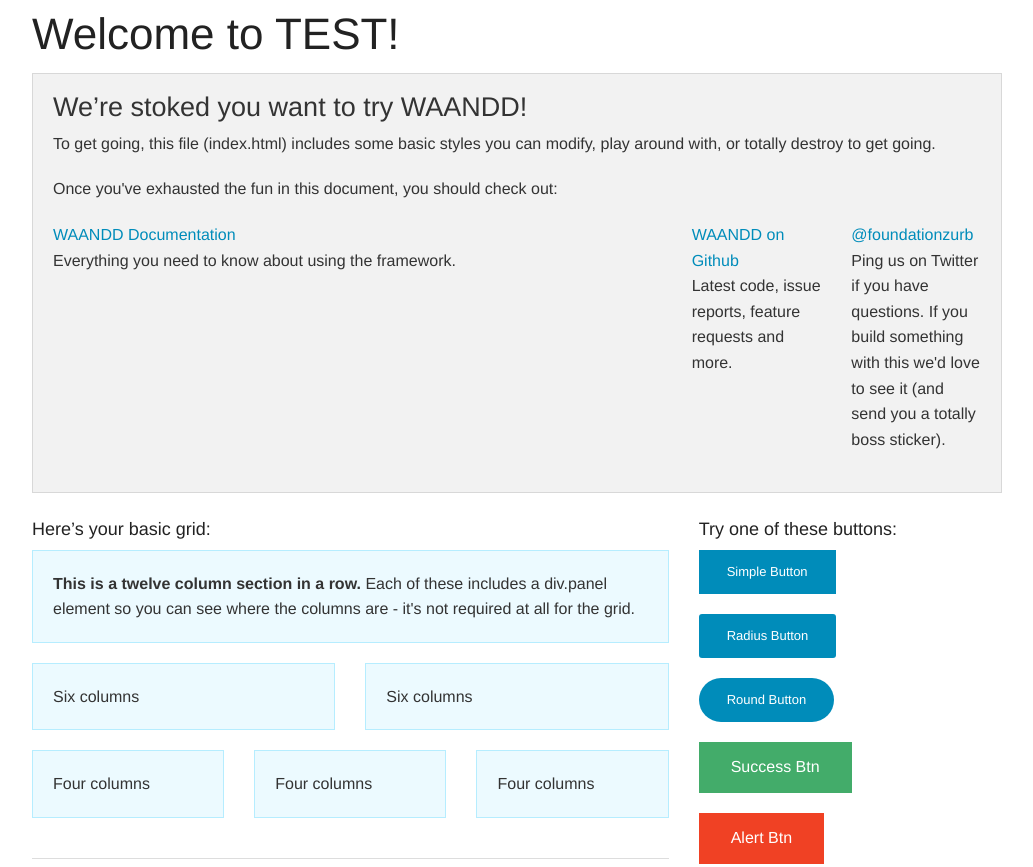
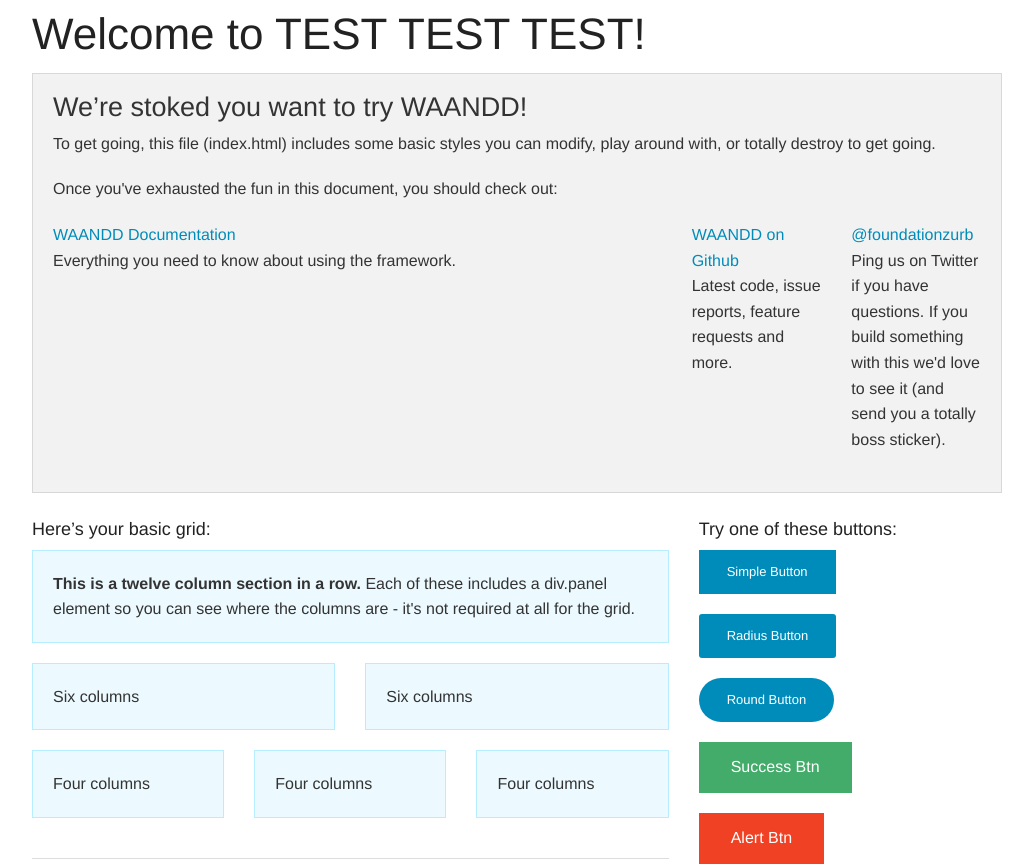
Before and after one commit to tomtom10/waandd.com, a website: page index.html in a window 1280 px wide. Shown: the top 867 px of the page, without its empty margins (123-1156 px from the left). Drawn offline with Linux system fonts and the light colour scheme.

Commit message:
test2
test!

```diff
--- a/index.html
+++ b/index.html
@@ -10,7 +10,7 @@
   <body>
     <div class="row">
       <div class="large-12 columns">
-        <h1>Welcome to TEST!</h1>
+        <h1>Welcome to TEST TEST TEST!</h1>
       </div>
     </div>
 
```
